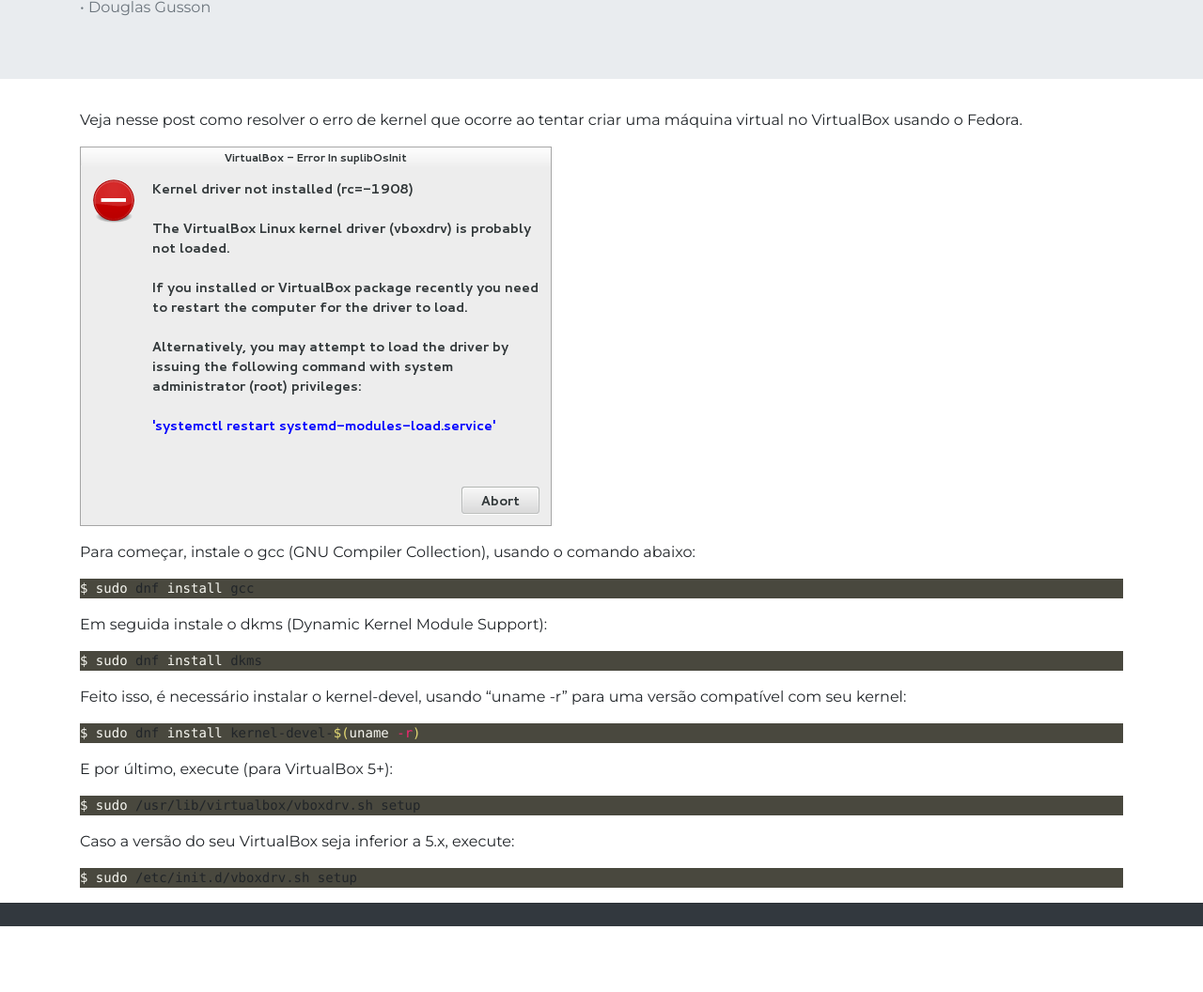
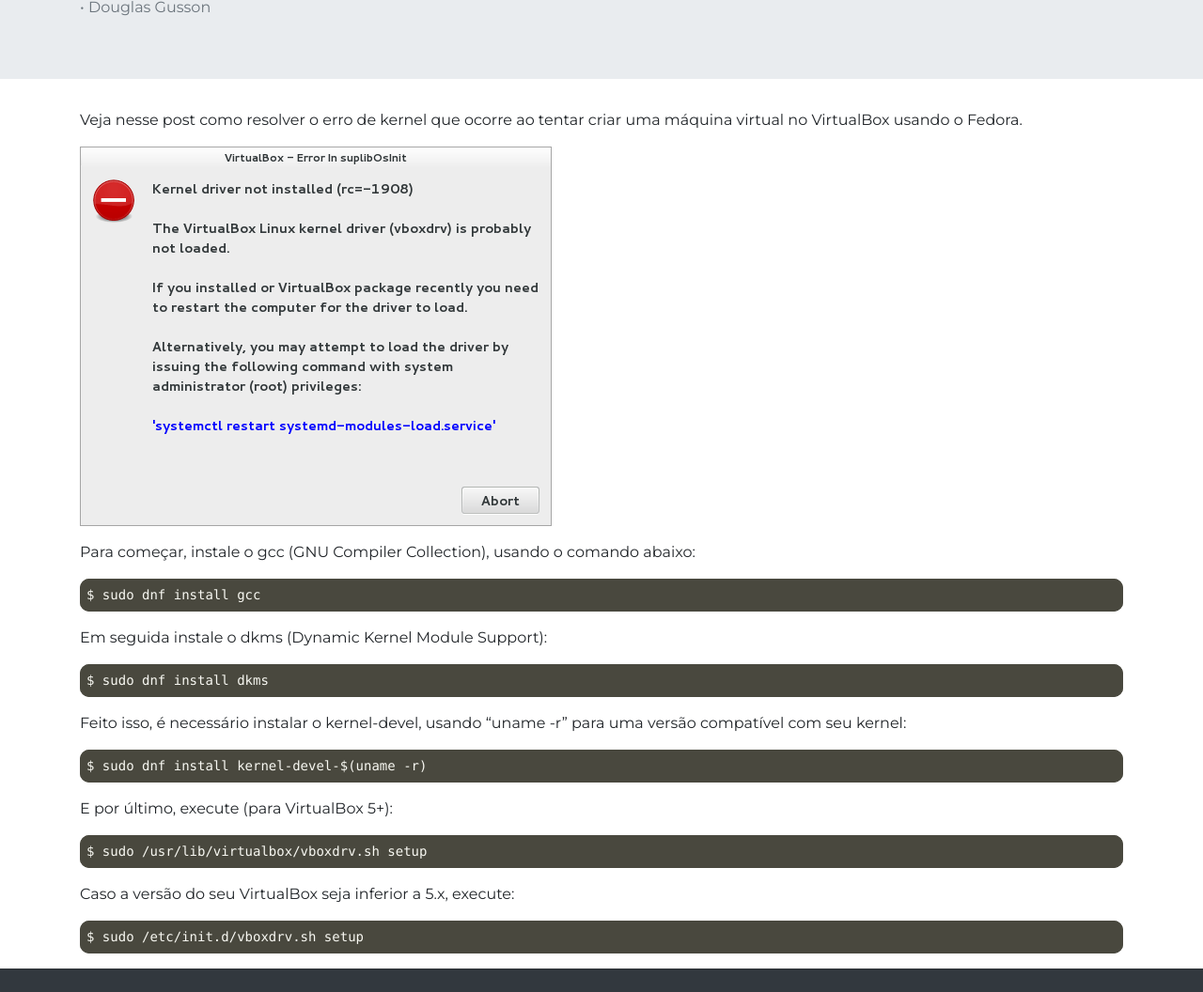
Before and after one commit to douglasgusson/blog, a Jekyll site: the page built from _posts/2016-03-11-resolvendo-erro-de-kernel-no-fedora-para-criar-vms-no-virtualbox.md, in a window 1280 px wide, cut to the strip 339-1395 px from the top of the page. Shown: the whole strip at 94% size. Built offline with Jekyll 4.4.1, drawn with Linux system fonts in a browser that asks for light colours; nearby versions of some CDN libraries; comment, search, counter and statistics services are not loaded; before the commit the page ends 1325 px from its top, so only the background shows below that.

Commit message:
correcao syntax highlight

````diff
--- a/_posts/2016-03-11-resolvendo-erro-de-kernel-no-fedora-para-criar-vms-no-virtualbox.md
+++ b/_posts/2016-03-11-resolvendo-erro-de-kernel-no-fedora-para-criar-vms-no-virtualbox.md
@@ -11,30 +11,30 @@
 
 Para começar, instale o gcc (GNU Compiler Collection), usando o comando abaixo:
 
-{% highlight bash %}
+```
 $ sudo dnf install gcc
-{% endhighlight %}
+```
 
 Em seguida instale o dkms (Dynamic Kernel Module Support):
 
-{% highlight bash %}
+```
 $ sudo dnf install dkms
-{% endhighlight %}
+```
 
 Feito isso, é necessário instalar o kernel-devel, usando “uname -r” para uma versão compatível com seu kernel:
 
-{% highlight bash %}
+```
 $ sudo dnf install kernel-devel-$(uname -r)
-{% endhighlight %}
+```
 
 E por último, execute (para VirtualBox 5+):
 
-{% highlight bash %}
+```
 $ sudo /usr/lib/virtualbox/vboxdrv.sh setup
-{% endhighlight %}
+```
 
 Caso a versão do seu VirtualBox seja inferior a 5.x, execute:
 
-{% highlight bash %}
+```
 $ sudo /etc/init.d/vboxdrv.sh setup
-{% endhighlight %}
+```
--- a/assets/css/main.css
+++ b/assets/css/main.css
@@ -48,6 +48,14 @@
 
 .img-brand {
 	width: 2em;
+}
+
+pre {
+  padding: .5em;
+}
+
+.highlight {
+  border-radius: 10px;
 }
 
 .highlight table td { padding: 5px; }
````
Also changed, not shown: _posts/2015-04-29-inserts-das-5565-cidades-brasileiras.md (+2 -2 lines), _posts/2016-03-06-como-instalar-o-spotify-no-fedora.md (+4 -4 lines), _posts/2016-06-30-estruturas-de-decisao.md (+4 -5 lines), _posts/2017-10-31-monitorando-seu-sistema-linux-usando-o-telegram.md (+9 -9 lines).
